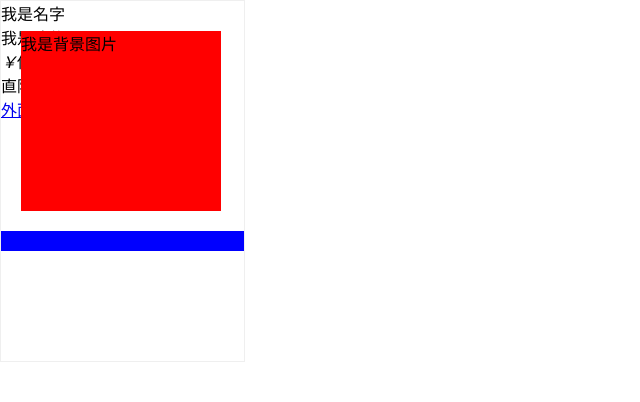
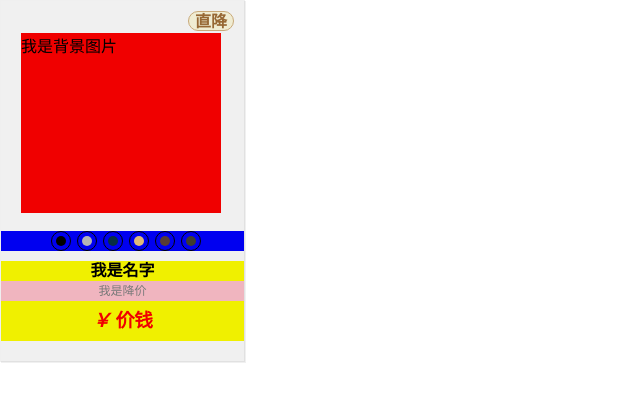
Before and after one commit to lixiang9510/cecond, a plain HTML site: page t.tt/通用图片框架.html in a window 1280 px wide. Shown: the whole page, without its empty margins (0-640 px from the left). Drawn offline with Linux system fonts and the light colour scheme.

Commit message:
add t-tt

```diff
--- a/t.tt/通用图片样式.css
+++ b/t.tt/通用图片样式.css
@@ -1,6 +1,9 @@
 *{
 	margin: 0;
 	padding: 0;
+}
+li{
+	list-style: none;
 }
 .general-images{
 	position: relative;
@@ -8,10 +11,11 @@
 	height: 362px;
 	border:1px solid #efefef;
 	box-sizing: border-box;
+	cursor: pointer;
 }
 .general-images .for-add-bcgimg{
 	position: absolute;
-	top: 30px;
+	top: 32px;
 	left: 20px;
 	width: 200px;
 	height: 180px;
@@ -20,7 +24,7 @@
 .general-images .for-add-bcgimg1{
 	background-position:
 }
-.for-add-skin{
+.general-images .for-add-skin{
 	position: absolute;
 	top: 230px;
 	left: 0px;
@@ -28,3 +32,108 @@
 	height: 20px;
 	background-color: blue;
 }
+.general-images .for-add-skin li{
+	position: absolute;
+	top: 0px;
+	isolation: 20px;
+	height: 20px;
+	width: 20px;
+	border:1px solid #000;
+	padding:4px;
+	box-sizing: border-box;
+	background-clip: content-box;
+	border-radius: 50%;
+	transition: all 0.5s;
+}
+.general-images .for-add-skin li:hover{
+	border:3px solid #b7b7b7;
+}
+.general-images .for-add-skin .i-amSmallLi1{
+	left: 50px;
+	background-color:#000;
+}
+.general-images .for-add-skin .i-amSmallLi2{
+	left: 76px;
+	background-color: #bfbfbf;
+}
+.general-images .for-add-skin .i-amSmallLi3{
+	left: 102px;
+	background-color: #073147;
+}
+.general-images .for-add-skin .i-amSmallLi4{
+	left: 128px;
+	background-color: #edc681;
+}
+.general-images .for-add-skin .i-amSmallLi5{
+	left: 154px;
+	background-color: #5c4138;
+}
+.general-images .for-add-skin .i-amSmallLi6{
+	left: 180px;
+	background-color:#444132;
+}
+.general-images .for-add-name{
+	position: absolute;
+	top: 260px;
+	left: 0px;
+	width: 100%;
+	height: 20px;
+	background-color: yellow;
+	text-align: center;
+	line-height: 20px;
+}
+.general-images .for-add-depreciate{
+	position: absolute;
+	top: 280px;
+	left: 0px;
+	width: 100%;
+	height: 20px;
+	line-height: 20px;
+	text-align: center;
+	color: #808080;
+	font-size: 12px;
+	background-color: pink;
+}
+.general-images .for-add-price{
+	position: relative;
+	top: 300px;
+	left: 0px;
+	width: 100%;
+	height: 40px;
+	background-color: yellow;
+	text-align: center;
+	line-height: 40px;
+	color: #f00;
+}
+.general-images .for-add-price i{
+	margin-right: 5px;
+}
+.general-images .for-add-right-top{
+	position: absolute;
+	top: 10px;
+	right: 10px;
+	width: 46px;
+	height: 20px;
+	box-sizing: border-box;
+	border:1px solid #d5b480;
+	color: #a06e37;
+	background-color: #fffbdf;
+	text-align: center;
+	line-height: 20px;
+	font-weight: bolder;
+	border-radius: 10px;
+}
+.general-images .for-add-masking{
+	position: absolute;
+	top: 0px;
+	left: 0px;
+	z-index: 10;
+	width: 245px;
+	height: 362px;
+	background-color:rgba(0,0,0,0.3);
+	opacity: 0.2;
+	display: none;
+}
+.general-images:hover .for-add-masking{
+	display: block;
+}
--- a/t.tt/通用图片框架.html
+++ b/t.tt/通用图片框架.html
@@ -10,21 +10,21 @@
 		<div class="for-add-bcgimg for-add-bcgimg1">我是背景图片</div>
 		<div class="for-add-skin">
 			<ul>
-				<li></li>
-				<li></li>
-				<li></li>
-				<li></li>
-				<li></li>
-				<li></li>
+				<li class="i-amSmallLi1"></li>
+				<li class="i-amSmallLi2"></li>
+				<li class="i-amSmallLi3"></li>
+				<li class="i-amSmallLi4"></li>
+				<li class="i-amSmallLi5"></li>
+				<li class="i-amSmallLi6"></li>
 			</ul>
 		</div>
-		<div class="for-add-name">我是名字</div>
+		<div class="for-add-name"><h4>我是名字</h4></div>
 		<div class="for-add-depreciate">我是降价</div>
 		<div class="for-add-price">
-			<i>￥</i><span>价钱</span>
+			<h3><i>￥</i><span>价钱</span></h3>
 		</div>
 		<div class="for-add-right-top">直降</div>
-		<a href="#" class="for-add-masking">外面皮肤</a>
+		<a href="#" class="for-add-masking"></a>
 	</div>
 </body>
 </html>
```
